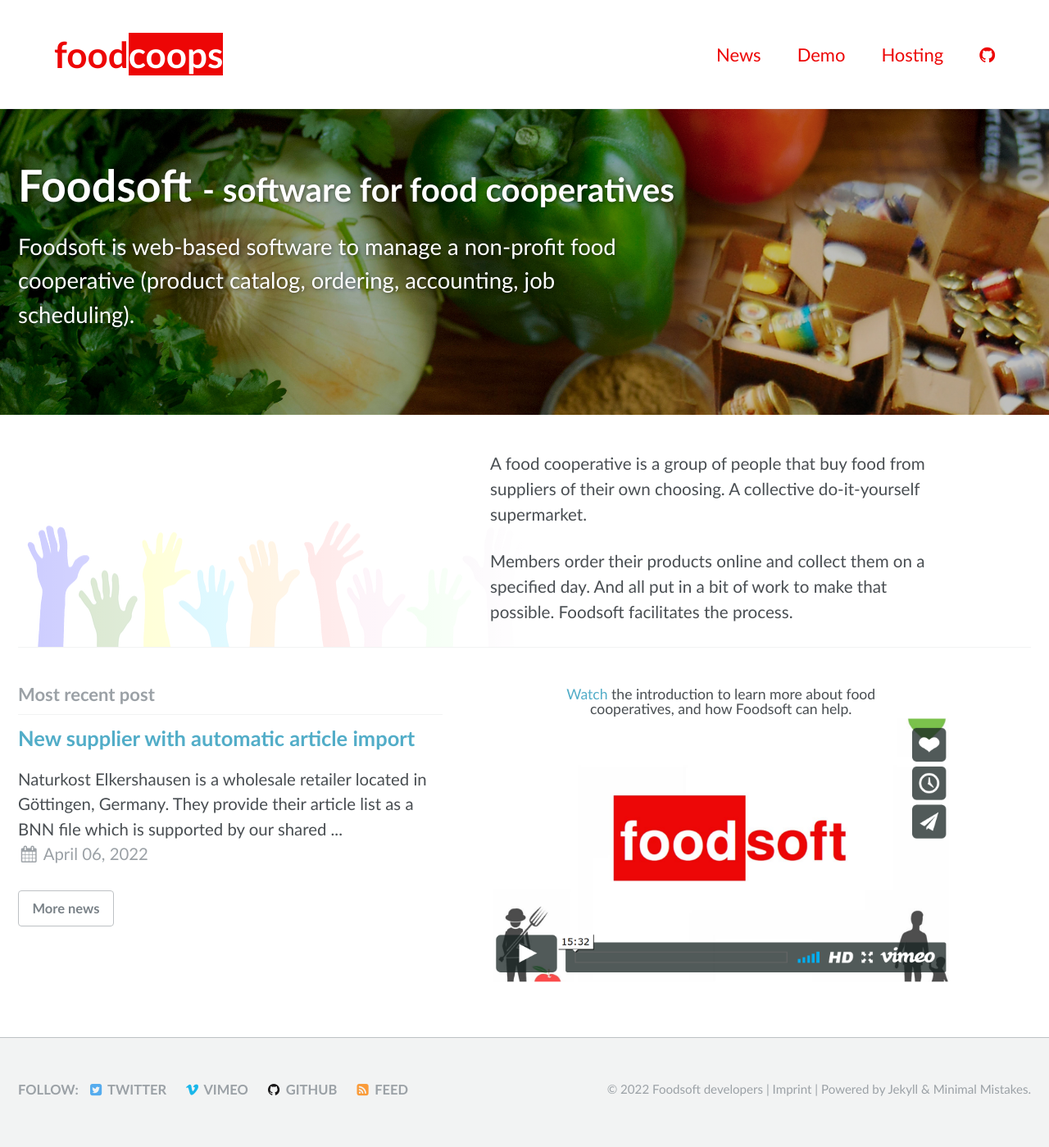
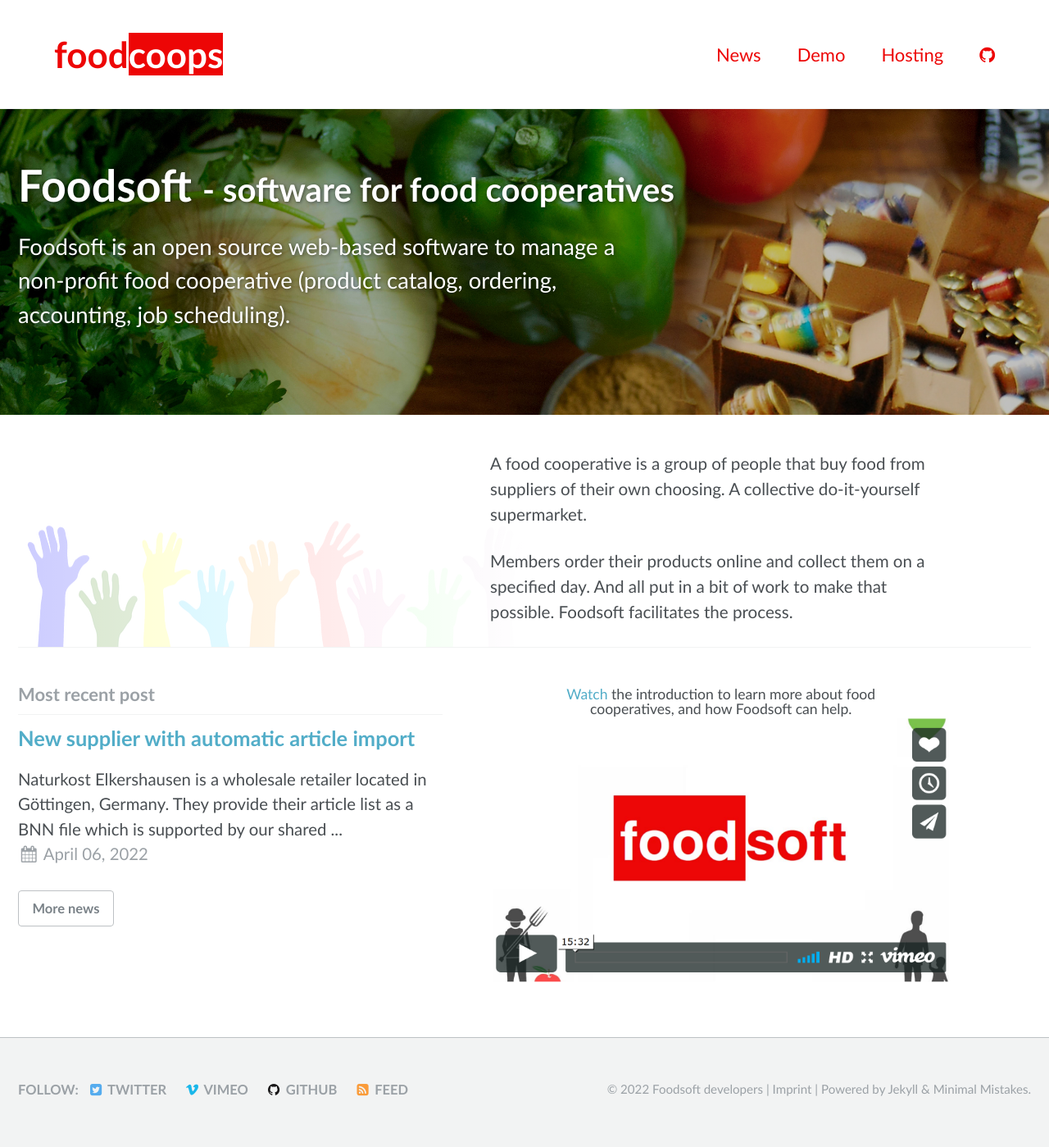
Before and after one commit to foodcoops/foodcoops.github.io, a Jekyll site: the page built from index.html, in a window 1280 px wide. Shown: the whole page at 82% size. Built offline with Jekyll 4.4.1, drawn with Linux system fonts in a browser that asks for light colours.

Commit message:
Add note about open source in the excerpt

```diff
--- a/index.html
+++ b/index.html
@@ -3,7 +3,7 @@
 title: |-
   Foodsoft <small>- software for food cooperatives</small>
 excerpt: |-
-  Foodsoft is web-based software to manage a non-profit food cooperative
+  Foodsoft is an open source web-based software to manage a non-profit food cooperative
   (product catalog, ordering, accounting, job scheduling).
 header:
   overlay_image: /assets/images/headimage2.jpg
```
